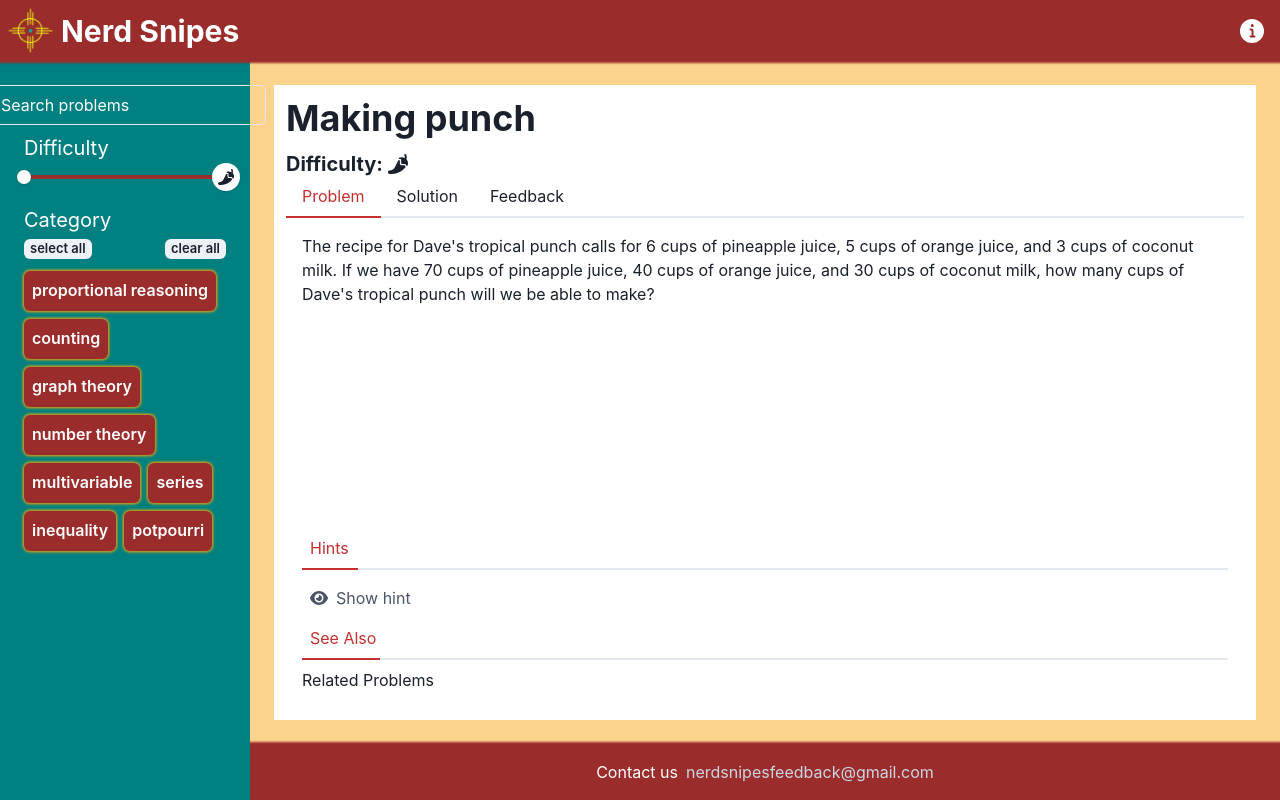
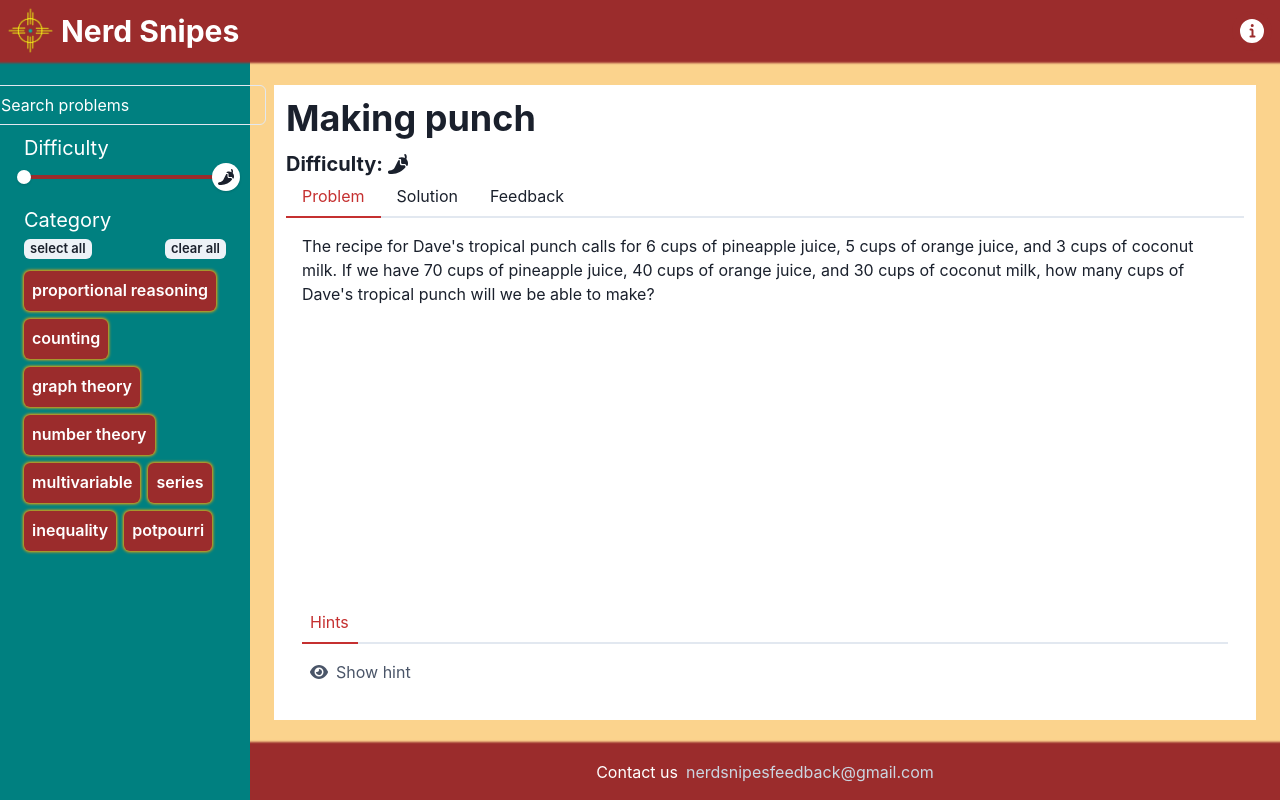
Before and after one commit to davebro1031/EnchantedMath, a React (Vite) app: page /problem/1 in a window 1280 px wide. Built offline with nearby package versions, Linux system fonts and the light colour scheme.

Commit message:
hide Related problems for now

```diff
--- a/src/components/Problem Details/Problem.jsx
+++ b/src/components/Problem Details/Problem.jsx
@@ -30,7 +30,7 @@ export default function Problem({ problem, image }) {
             <Spacer />
             <Box>
                 {problem.hints ? <Hints hints={problem.hints} /> : null}
-                <RelatedProblems id={problem.id} />
+                {/* <RelatedProblems id={problem.id} /> */}
                 {/* <Tags categories={problem.categories} /> */}
             </Box>
         </Flex>
```
